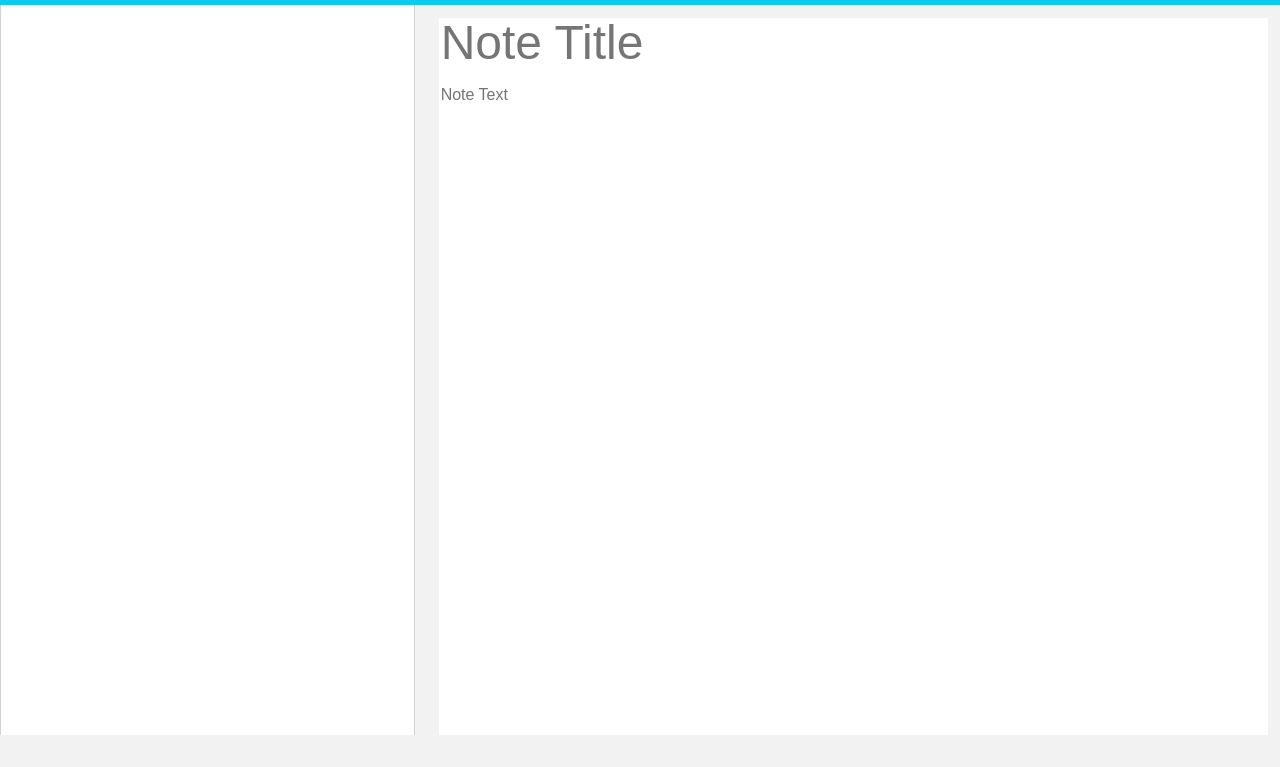
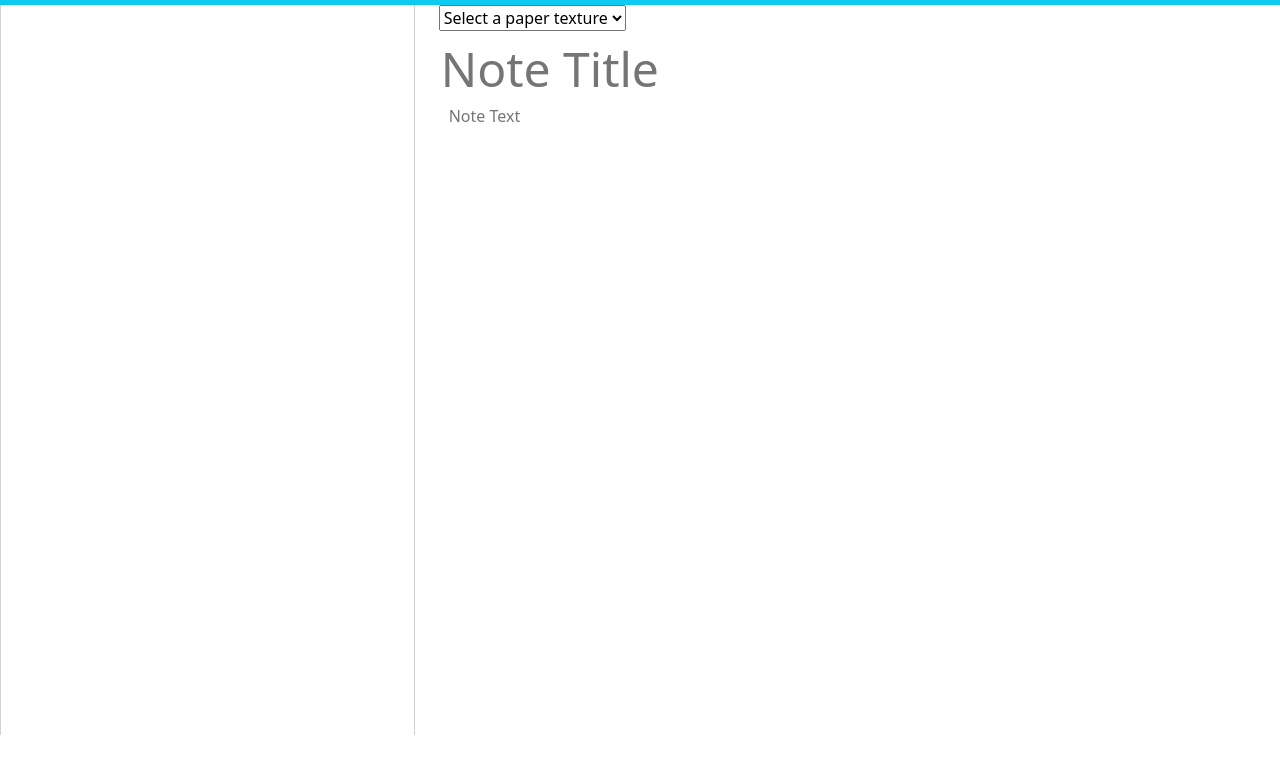
Before and after one commit to TimothyLai1121/Note_Taker_Modules, a website: page public/notes.html in a window 1280 px wide. Shown: the part 73-840 px from the top of the page. Before the commit the page ends 815 px from the top, so only its background shows below. Drawn offline with nearby package versions, Linux system fonts and the light colour scheme; no server answers.

Commit message:
adding paper texture

```diff
--- a/public/assets/css/styles.css
+++ b/public/assets/css/styles.css
@@ -3,9 +3,7 @@ body {
   height: 100%;
   margin: 0;
   padding: 0;
-  background-color: #F2F2F2;
-  font-family: Arial, sans-serif;
-  font-size: 16px;
+
 }
 
 .save-note {
@@ -78,14 +76,14 @@ body {
   border-right: none;
   padding: 20px;
   cursor: pointer;
-  background-color: #FFFFFF;
-  transition: all 0.3s ease-in-out;
 }
 
-.list-container .list-group-item:hover {
-  background-color: #E0E0E0;
+
+/* additional styles */
+
+.note-textarea {
+  background-image: url("");
+  background-size: cover;
+  padding: 10px;
+  width: 100%;
 }
-
-.list-container .list-group-item.active {
-  background-color: #E0E0E0;
-}
--- a/public/notes.html
+++ b/public/notes.html
@@ -23,6 +23,9 @@
         <i class="fas fa-plus text-light new-note"></i>
       </div>
     </nav>
+    <div>
+
+    </div>
     <div class="container-fluid">
       <div class="row">
         <div class="col-4 list-container">
@@ -31,6 +34,12 @@
           </div>
         </div>
         <div class="col-8">
+          <select id="paper-select">
+            <option value="">Select a paper texture</option>
+            <option value="./assets/seamless_paper_texture/canvas.jpg">Canvas</option>
+
+
+          </select>
           <input
             class="note-title"
             placeholder="Note Title"
```
Also changed, not shown: public/assets/seamless_paper_texture/Cotton.jpg (added), public/assets/seamless_paper_texture/Ivory.jpg (added), 14 other files.
